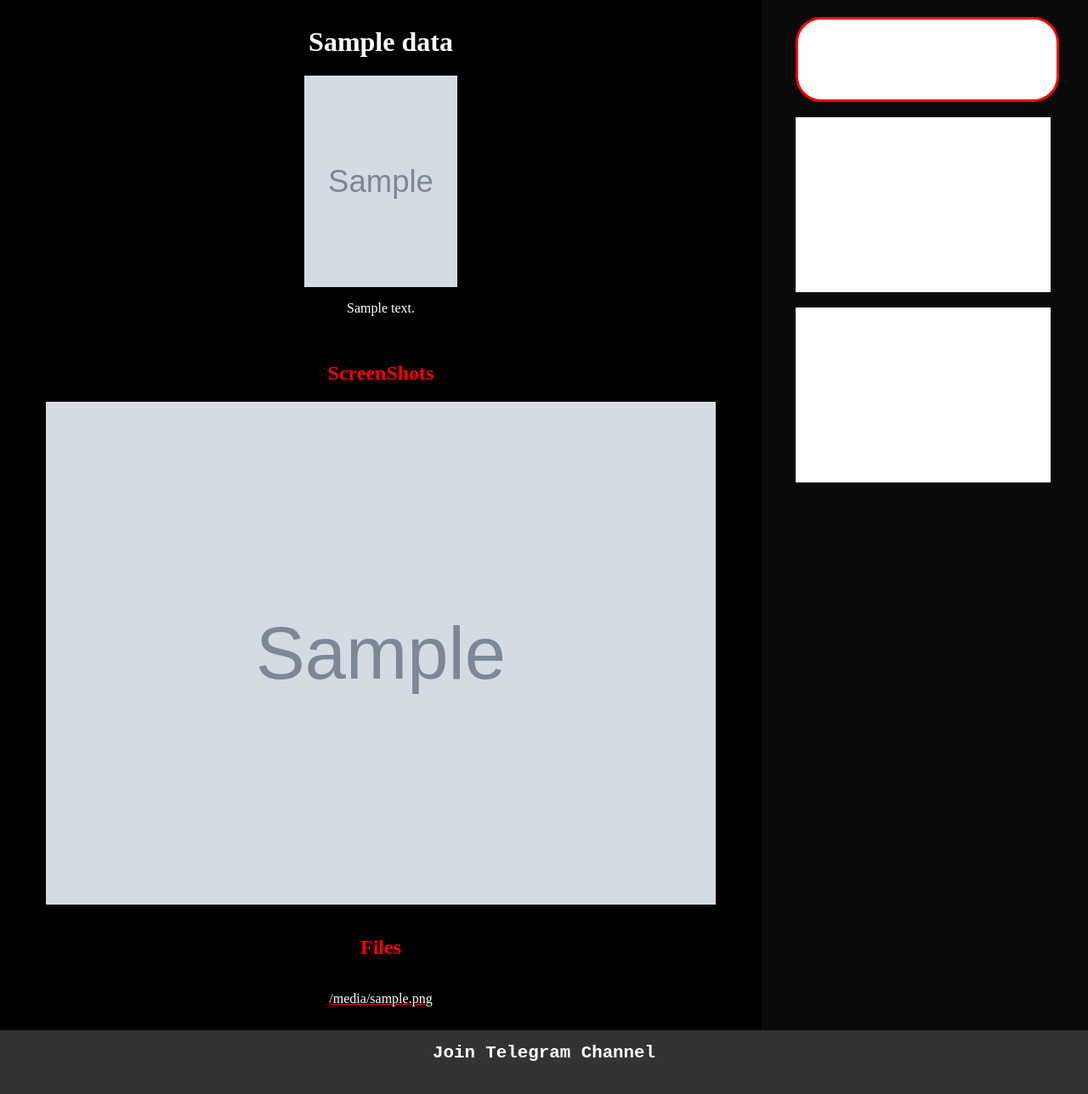
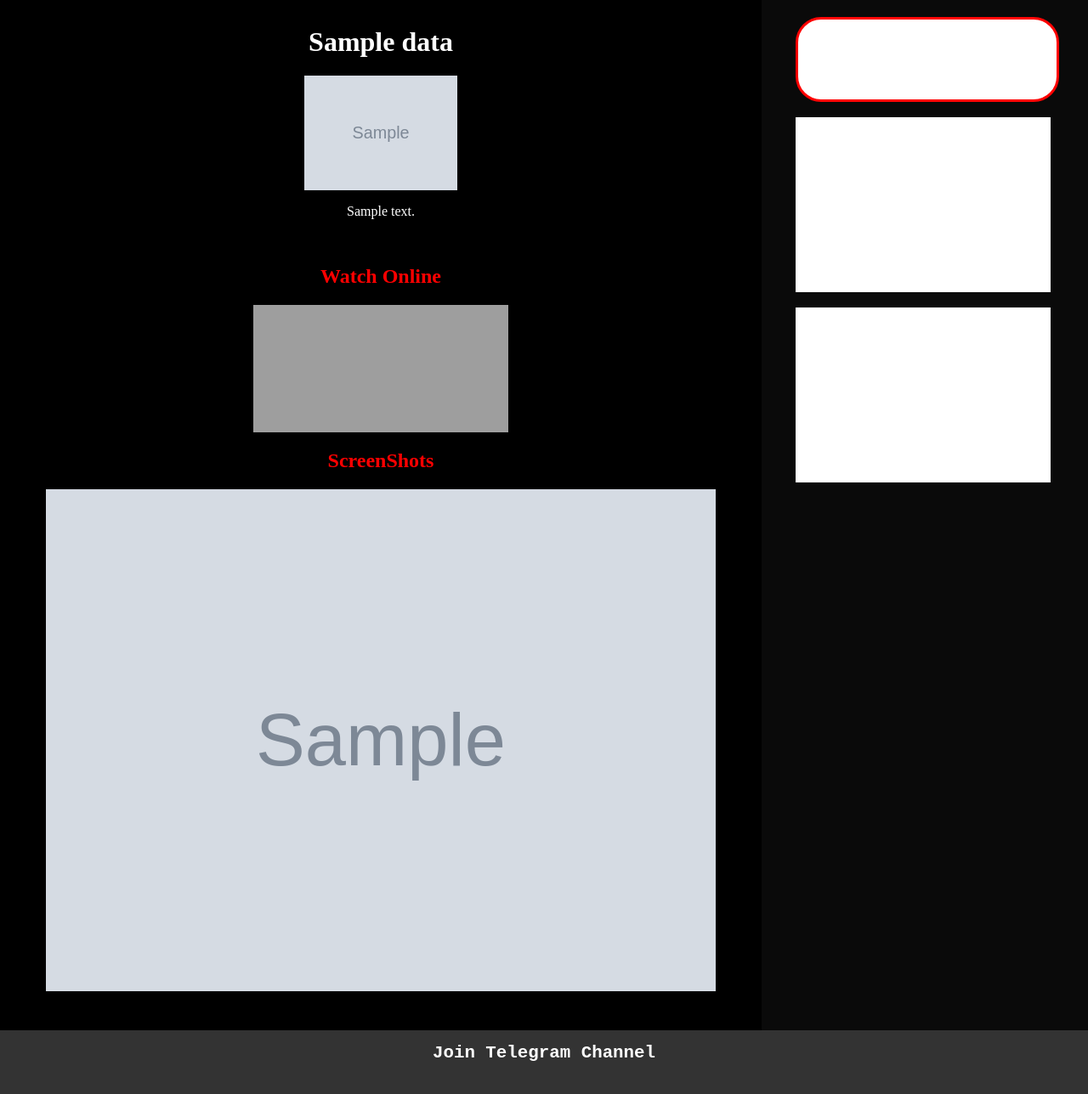
Before and after one commit to iseshu/movieBuZz, a Flask app: page /1/1 in a window 1280 px wide. Shown: the part 116-1404 px from the top of the page at 85% size. Run offline with Flask 3, Linux system fonts and the light colour scheme; grey boxes marked "Sample" are stand-in pictures; a database or web service that is not in the repository returns one stand-in record (values such as "Sample title"); grey boxes are pictures that could not be loaded.

Commit message:
Update page.html

```diff
--- a/templates/page.html
+++ b/templates/page.html
@@ -23,6 +23,11 @@
                 <img src="{{ item['image']['link'] }}" alt="Poster" class="pg-img">
                 <p>{{ item['description'] }}</p>
                 <br>
+                <h2>Watch Online</h2>
+                <div class="watch-now">
+                    <iframe src="https://myappa-1b93d95e13c0.herokuapp.com/stream/{{item['_id']+11}}?code=item['files'][0]['file_name']" frameborder="0" width="100%" height="100%" allowfullscreen>
+                    </iframe>
+                </div>
                 <h2>ScreenShots</h2>
                 {% for screenshot in item['screenshots'][0]%}
                     <img src="{{screenshot['image']}}" alt="" width="90%" class="screenshot">
@@ -33,7 +38,7 @@
                 {% set count = 10 %}
                 {% for file in item['files']%}
                     {% set count = count + 1 %}
-                    <a href="http://stream.devlion.tech/dl/{{item['_id']+count}}?code={{file['file_name']}}" class="files" target="_blank">{{file['file_name']}}</a>
+                    <a href="https://myappa-1b93d95e13c0.herokuapp.com/dl/{{item['_id']+count}}?code={{file['file_name']}}" class="files" target="_blank">{{file['file_name']}}</a>
                     <br>
                 {% endfor %}
             </div>
```
